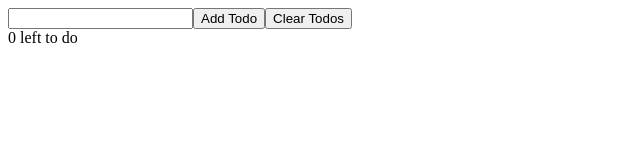
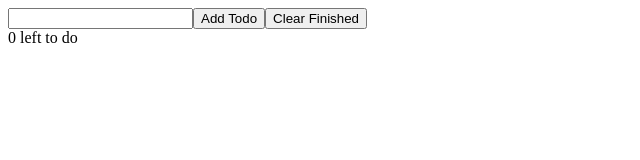
Before and after one commit to nam-k-nguyen/todolist, a React (Create React App) app: page / in a window 1280 px wide. Shown: the top 160 px of the page, without its empty margins (0-640 px from the left). Built offline with nearby package versions, Linux system fonts and the light colour scheme.

Commit message:
Update App.js
Import App.css and change button content

```diff
--- a/src/App.js
+++ b/src/App.js
@@ -1,6 +1,7 @@
 import { useState, useRef, useEffect } from 'react';
 import { v4 as uuidv4 } from 'uuid';
 import TodoList from './TodoList';
+import './css/App.css';
 
 const LOCAL_STORAGE_KEY = 'todolist'
 
@@ -42,7 +43,7 @@ function App() {
       <TodoList todos={todos} toggleTodo={toggleTodo}/>
       <input ref={todoNameRef} type="text" />
       <button onClick={handleAddTodo}>Add Todo</button>
-      <button onClick={handleClearTodo}>Clear Todos</button>
+      <button onClick={handleClearTodo}>Clear Finished</button>
       <div>{todoLeft().length} left to do</div>
     </>
   );
```
